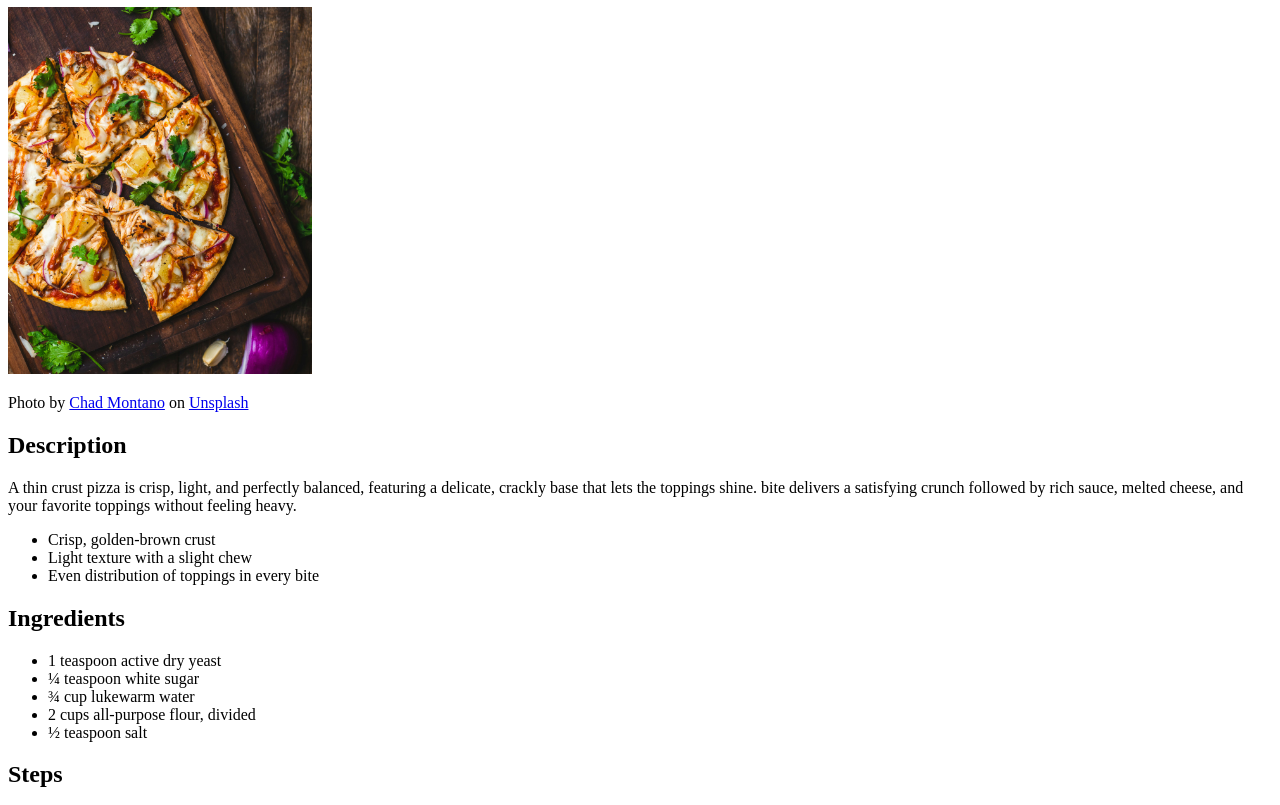
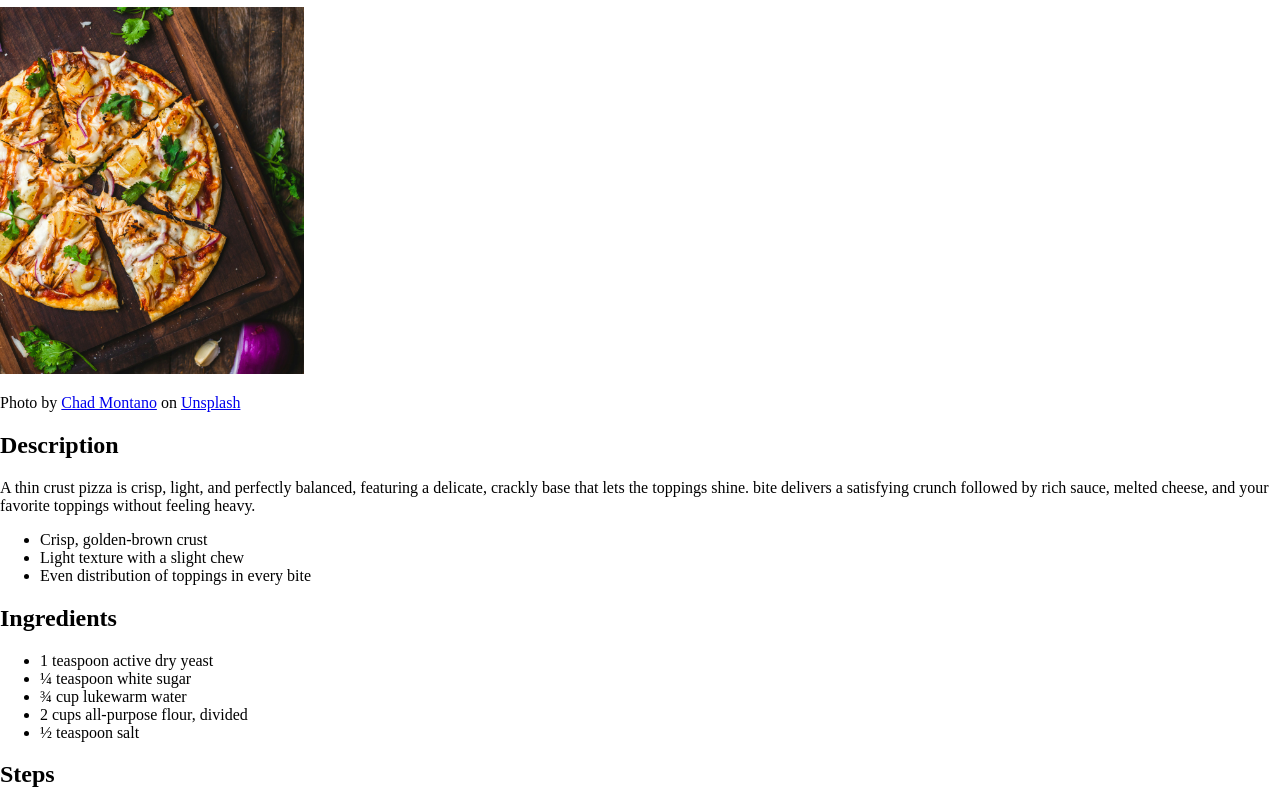
Before and after one commit to r-melvon/odin-recipes, a plain HTML site: page recipes/pizza.html in a window 1280 px wide. Shown: the part 73-878 px from the top of the page. Drawn offline with Linux system fonts and the light colour scheme.

Commit message:
Create styles.css & link recipes to stylesheet

```diff
--- a/recipes/pizza.html
+++ b/recipes/pizza.html
@@ -3,6 +3,7 @@
 <head>
     <meta charset="UTF-8">
     <meta name="viewport" content="width=device-width, initial-scale=1.0">
+    <link href="/styles.css" rel="stylesheet"/>
     <title>Pizza</title>
 </head>
 <body>
--- /dev/null
+++ b/styles.css
@@ -0,0 +1,3 @@
+body {
+    margin: auto;
+}
```
Also changed, not shown: recipes/salmon.html (+1 -0 lines), recipes/waffles.html (+1 -0 lines).
